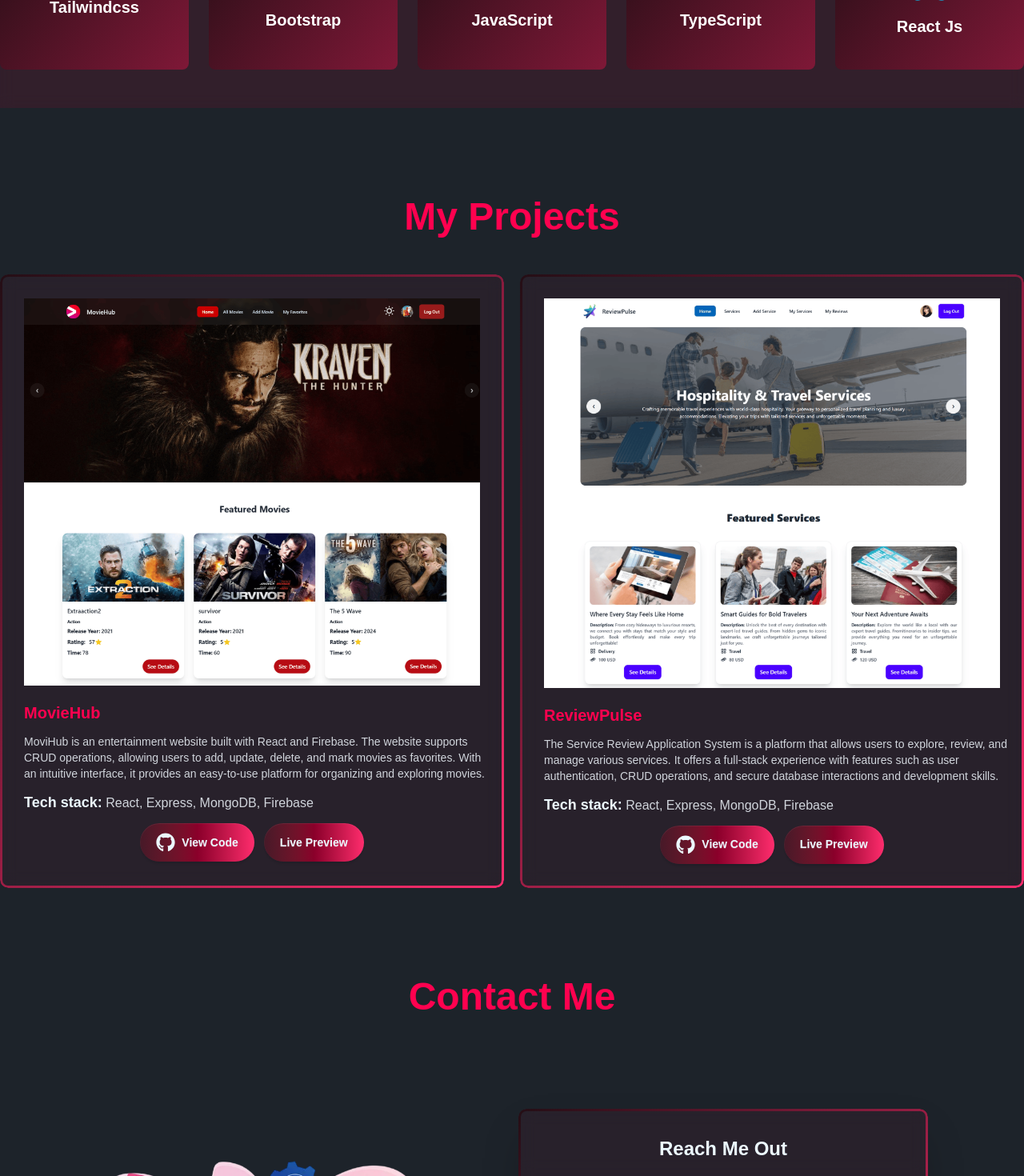
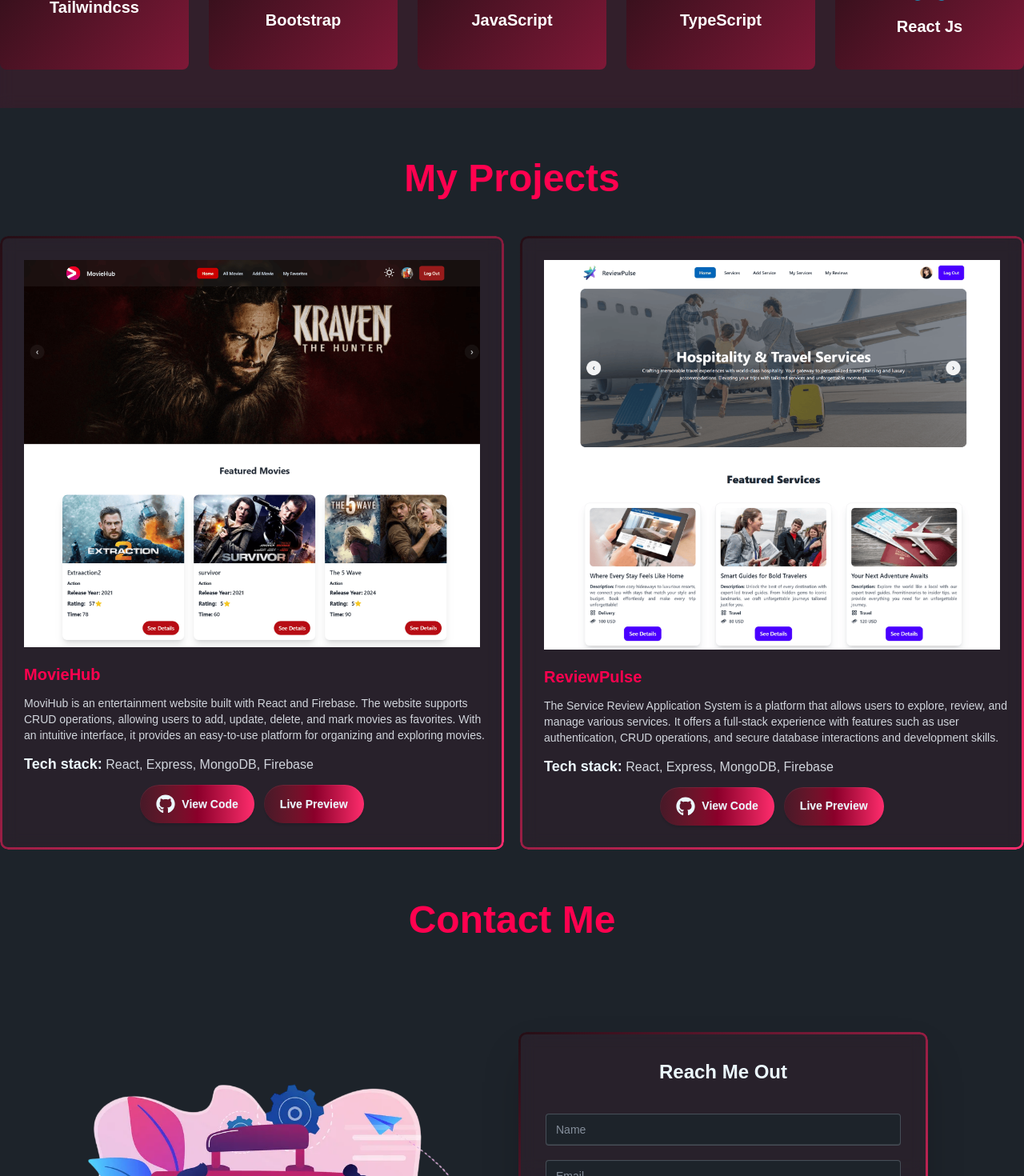
Before and after one commit to musfikanoni/Portfolio, a React (Vite) app: page / in a window 1280 px wide. Shown: the part 1889-3359 px from the top of the page at 80% size. Built offline with nearby package versions, Linux system fonts and the light colour scheme.

Commit message:
fixed text issue

```diff
--- a/src/Pages/AboutMe.jsx
+++ b/src/Pages/AboutMe.jsx
@@ -12,7 +12,7 @@ const AboutMe = () => {
                             className="max-w-sm shadow-2xl" />
                         </div>
                         <div className="">
-                            <h2 className='text-[#FF014F] text-4xl font-semibold'>About Me</h2>
+                            <h2 className='text-[#FF014F] md:text-4xl text-3xl font-semibold'>About Me</h2>
                             <p className="py-6">
                                 Hello! I’m Musfika Naznin Oni, a passionate Fontend developer specializing React ,Tailwind ,Express mongoDb My focus is on making web development faster, easier, and accessible to all developers. Currently, I’m expanding into backend development to grow as a Fontend development and create seamless, robust web applications.
 
--- a/src/Pages/ContactMe.jsx
+++ b/src/Pages/ContactMe.jsx
@@ -26,13 +26,13 @@ const ContactMe = () => {
   return (
     <div id="contact">
       <div className="max-w-7xl mx-auto overflow-hidden">
-        <h2 className="lg:text-5xl md:text-4xl text-3xl mt-28 font-bold text-[#FF014F] text-center">
+        <h2 className="lg:text-5xl md:text-4xl text-3xl mt-16 font-bold text-[#FF014F] text-center">
           Contact Me
         </h2>
         <div className="hero min-h-screen">
           <div className="hero-content -mt-24 justify-between grid lg:grid-cols-2 md:grid-cols-1 grid-cols-1">
             <div data-aos="fade-right" className="text-center lg:text-left">
-              <p className="py-6">
+              <p className="py-6 lg:mt-0 mt-10">
                 <img src={handshake} alt="" />
               </p>
             </div>
--- a/src/Pages/Projects.jsx
+++ b/src/Pages/Projects.jsx
@@ -18,7 +18,7 @@ const Projects = () => {
     return (
         <div id="projects">
             <div className="max-w-7xl mx-auto overflow-hidden">
-                <h2 className='text-center lg:text-5xl md:text-4xl text-3xl pb-12 mt-28 text-[#FF014F] font-bold'>My Projects</h2>
+                <h2 className='text-center lg:text-5xl md:text-4xl text-3xl pb-12 mt-16 text-[#FF014F] font-bold'>My Projects</h2>
                 <div className="grid grid-cols-1 md:grid-cols-2 lg:grid-cols-2 gap-5 md:px-0 px-2">
                     {/* Project 1 */}
                     <div data-aos="fade-up" data-aos-anchor-placement="top-bottom" className="ex-border backdrop-blur bg-[#FF014F]/5">
--- a/src/Pages/Skills.jsx
+++ b/src/Pages/Skills.jsx
@@ -28,7 +28,7 @@ const Skills = () => {
 
     return (
         <div>
-            <h2 className='text-center text-[#FF014F] pb-10 lg:text-5xl md:text-4xl text-3xl lg:mt-0 mt-10  font-bold'>My Skills</h2>
+            <h2 className='text-center text-[#FF014F] pb-10 lg:text-5xl md:text-4xl text-3xl lg:mt-0 mt-16  font-bold'>My Skills</h2>
             <div id="skills" className='bg-rose-600/10 backdrop-blur' >
 
                 <section className='px-4 py-7 lg:px-0 max-w-7xl mx-auto overflow-hidden'>
```
